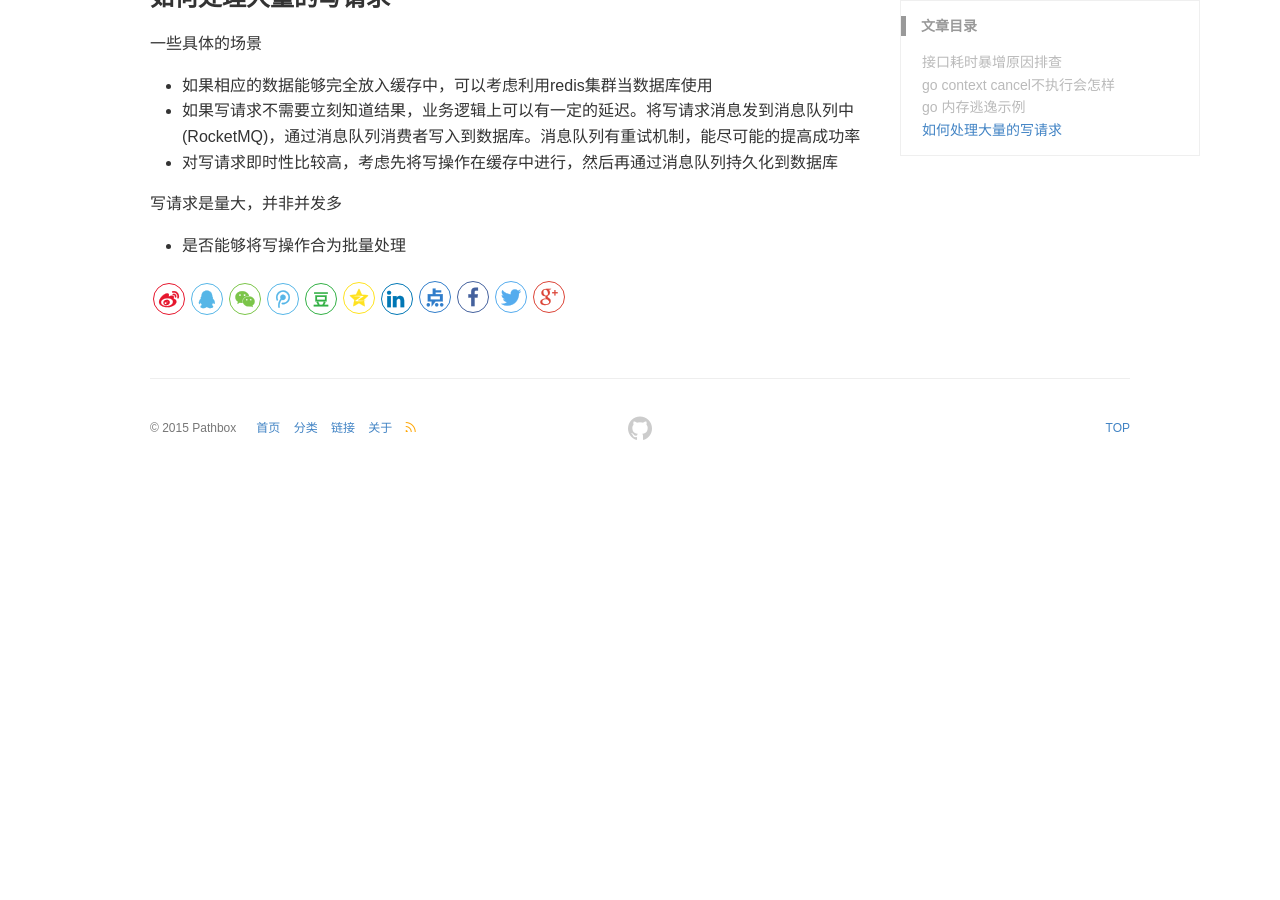
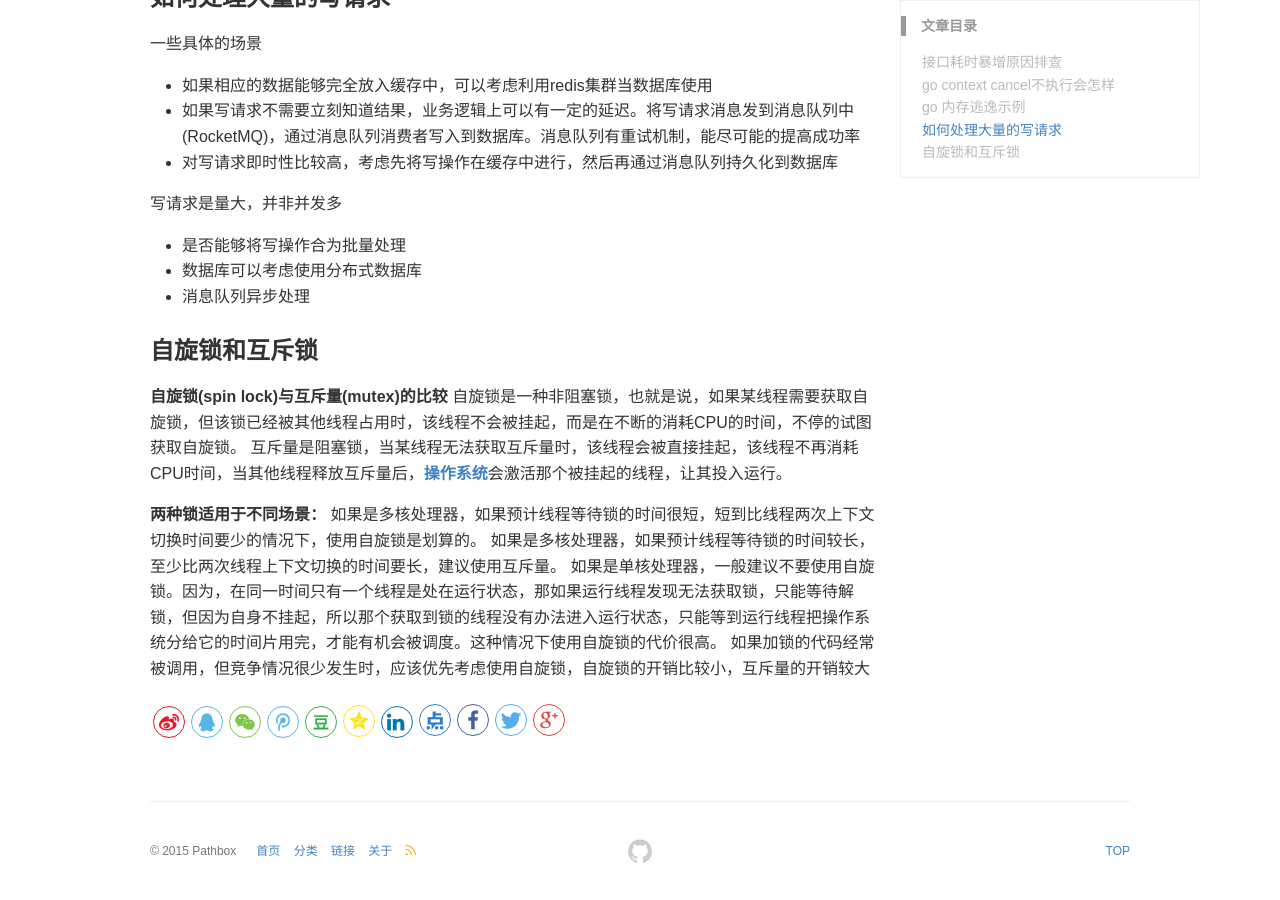
Before and after one commit to pathbox/pathbox.github.io, a Jekyll site: the page built from _posts/2021-04-08-work-summary-in-UCloud-48.md, in a window 1280 px wide and 900 px high, scrolled down 2315 px. Built offline with Jekyll 4.4.1, drawn with Linux system fonts in a browser that asks for light colours; before the commit the page ends 2792 px from its top, so only the background shows below that.

Commit message:
自旋锁和互斥锁

```diff
--- a/_posts/2021-04-08-work-summary-in-UCloud-48.md
+++ b/_posts/2021-04-08-work-summary-in-UCloud-48.md
@@ -95,3 +95,13 @@ func main() {
 写请求是量大，并非并发多
 
 - 是否能够将写操作合为批量处理
+- 数据库可以考虑使用分布式数据库
+- 消息队列异步处理
+
+
+
+### 自旋锁和互斥锁
+
+**自旋锁(spin lock)与互斥量(mutex)的比较** 自旋锁是一种非阻塞锁，也就是说，如果某线程需要获取自旋锁，但该锁已经被其他线程占用时，该线程不会被挂起，而是在不断的消耗CPU的时间，不停的试图获取自旋锁。 互斥量是阻塞锁，当某线程无法获取互斥量时，该线程会被直接挂起，该线程不再消耗CPU时间，当其他线程释放互斥量后，[**操作系统**](http://lib.csdn.net/base/operatingsystem)会激活那个被挂起的线程，让其投入运行。
+
+**两种锁适用于不同场景：** 如果是多核处理器，如果预计线程等待锁的时间很短，短到比线程两次上下文切换时间要少的情况下，使用自旋锁是划算的。 如果是多核处理器，如果预计线程等待锁的时间较长，至少比两次线程上下文切换的时间要长，建议使用互斥量。 如果是单核处理器，一般建议不要使用自旋锁。因为，在同一时间只有一个线程是处在运行状态，那如果运行线程发现无法获取锁，只能等待解锁，但因为自身不挂起，所以那个获取到锁的线程没有办法进入运行状态，只能等到运行线程把操作系统分给它的时间片用完，才能有机会被调度。这种情况下使用自旋锁的代价很高。 如果加锁的代码经常被调用，但竞争情况很少发生时，应该优先考虑使用自旋锁，自旋锁的开销比较小，互斥量的开销较大
```
Also changed, not shown: _posts/2020-10-01-work-summary-in-UCloud-42.md (+6 -0 lines).
